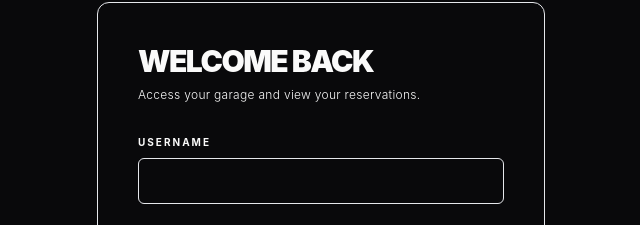
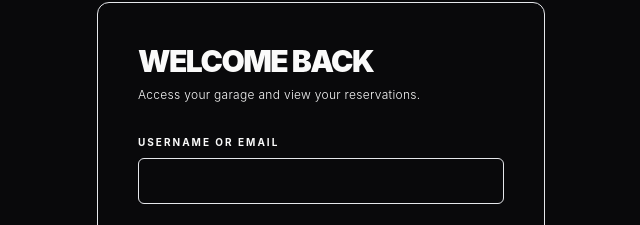
Before and after one commit to nakadaalpha/notnull, a React app in the folder frontend/: page /login in a window 1280 px wide. Shown: the part 195-420 px from the top of the page, without its empty margins (319-959 px from the left). Built offline with nearby package versions, Linux system fonts and the light colour scheme; the HTML template or start-up script is replaced by a standard one.

Commit message:
feat: Update login functionality to accept username or email for authentication

```diff
--- a/frontend/src/pages/Login.jsx
+++ b/frontend/src/pages/Login.jsx
@@ -40,7 +40,7 @@ export default function Login() {
 
           <form onSubmit={handleSubmit} className="space-y-6">
             <div>
-              <label className="block text-[10px] font-bold tracking-[0.2em] uppercase text-primary/70 mb-2">Username</label>
+              <label className="block text-[10px] font-bold tracking-[0.2em] uppercase text-primary/70 mb-2">Username or Email</label>
               <input
                 type="text"
                 value={username}
```
Also changed, not shown: 1 other file (tests, documents, lock files or other folders).
